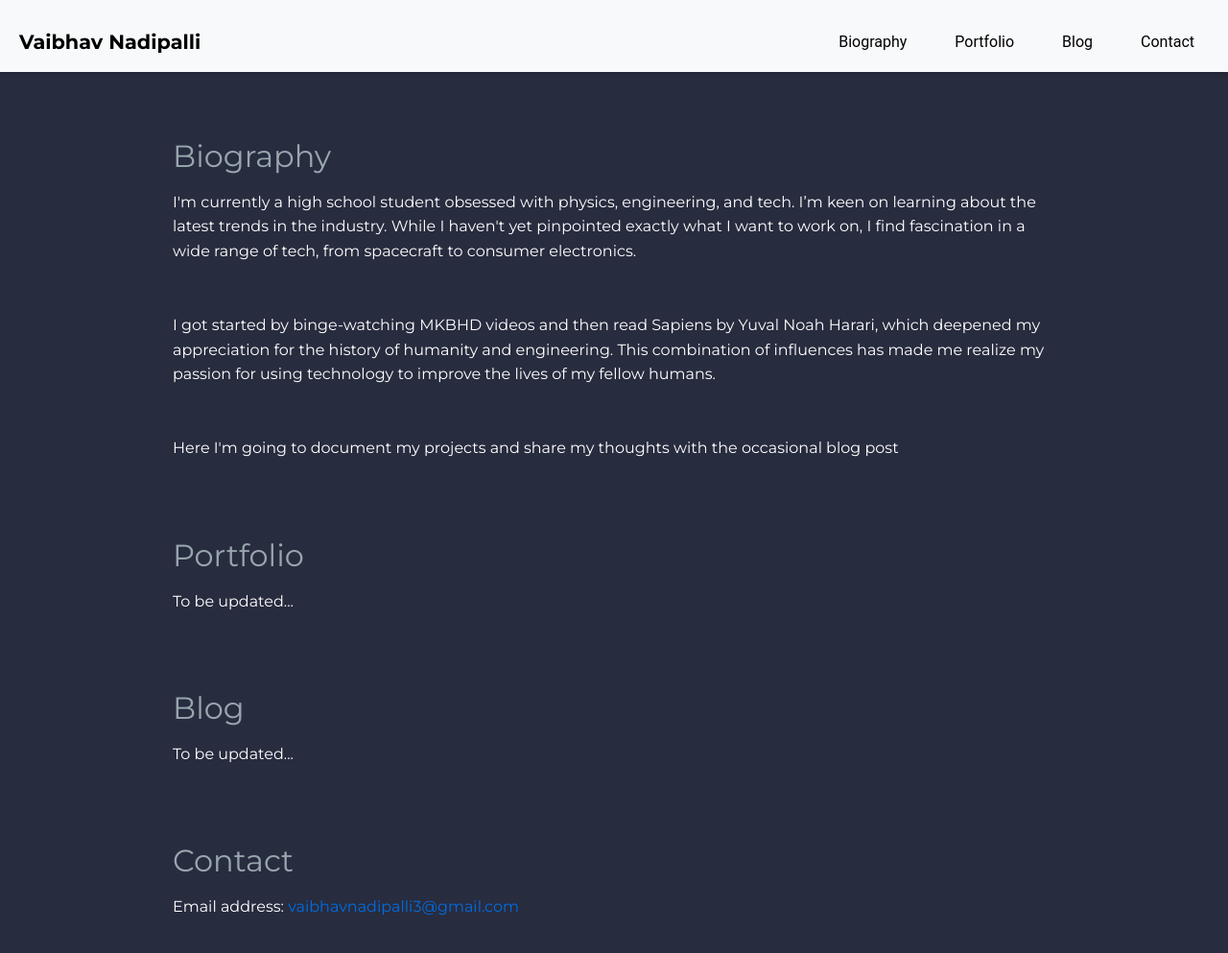
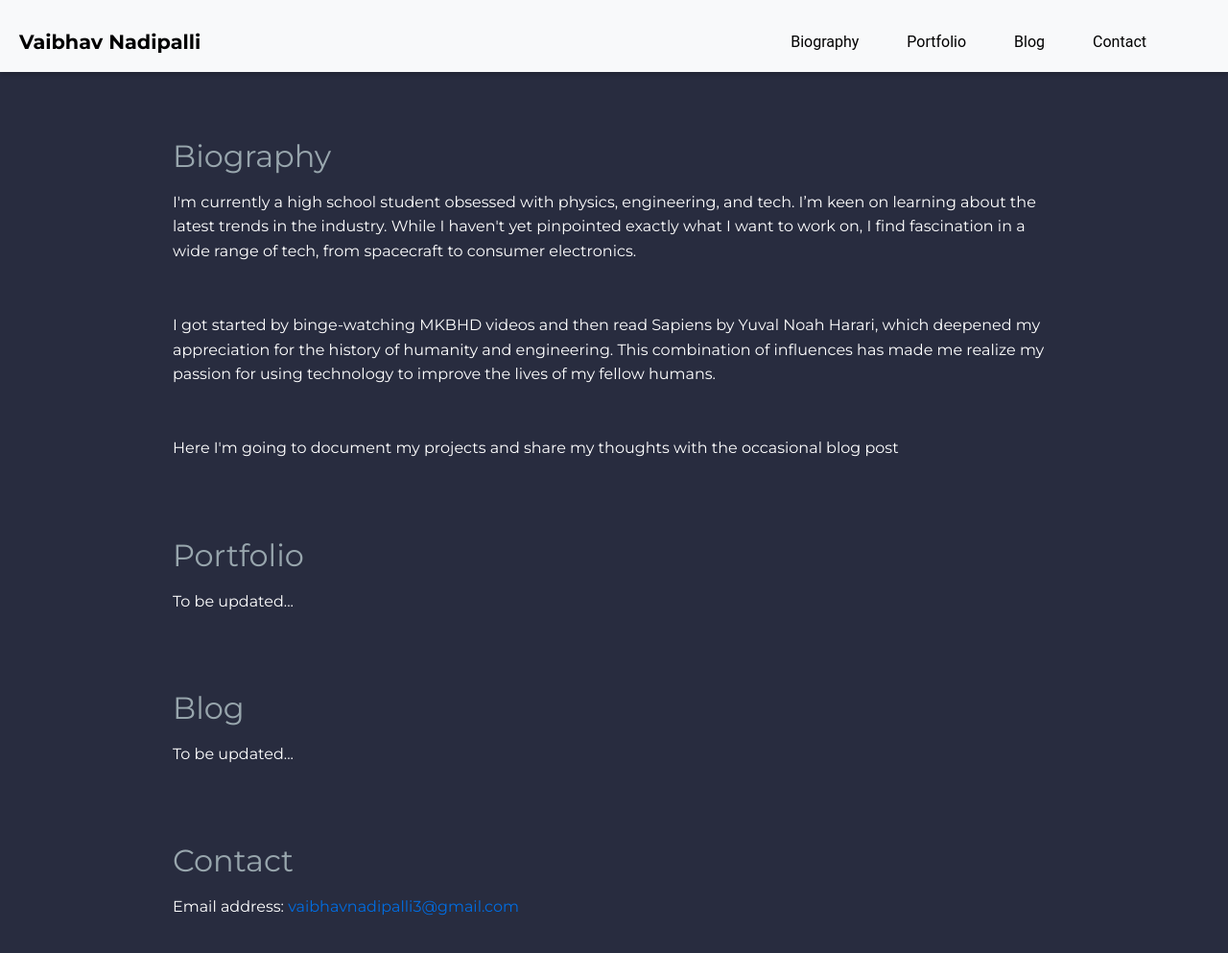
Before and after one commit to Vaibhav-Nadipalli/vaibhav-nadipalli.github.io, a Jekyll site: the page built from index.markdown, in a window 1280 px wide and 1034 px high. Shown: the top 993 px of the window at 96% size. Built offline with Jekyll 4.4.1, drawn with Linux system fonts in a browser that asks for light colours.

Commit message:
Update styles.css

```diff
--- a/assets/css/styles.css
+++ b/assets/css/styles.css
@@ -26,6 +26,7 @@ header {
     padding: 15px 0;
     box-shadow: 0 2px 5px rgba(0,0,0,0.2);
     height: 75px;
+    padding-right: 50px;
 }
 
 .nav-container {
```
